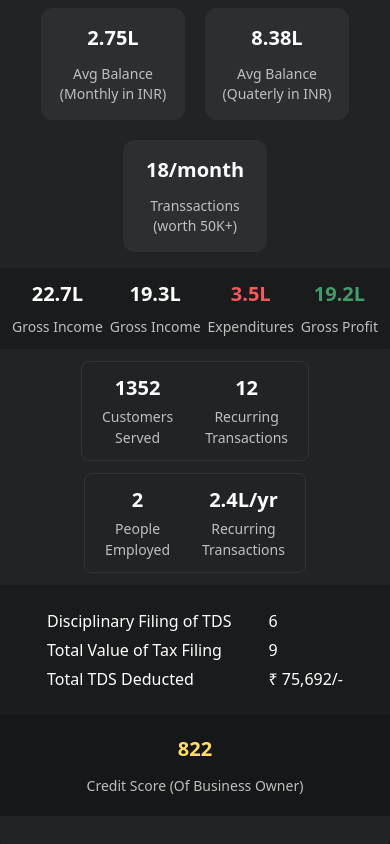
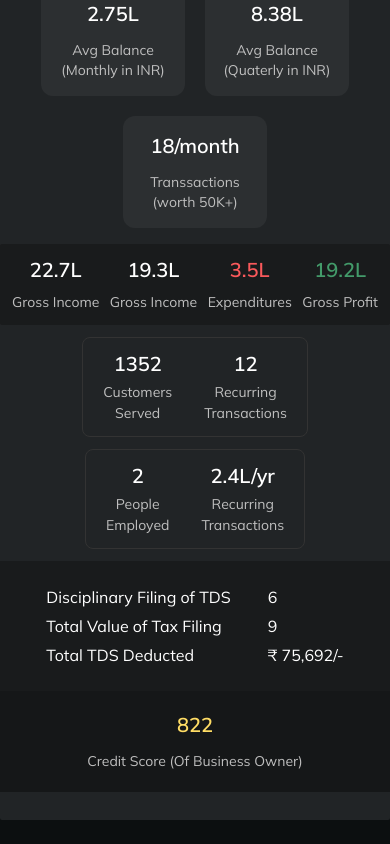
Before and after one commit to Prathamesh-Dukare/Business-Score-Dashboard, a React (Vite) app: page / in a window 390 px wide. Shown: the part 1106-1950 px from the top of the page. After the commit the page ends 1926 px from the top, so only its background shows below. Built offline with nearby package versions, Linux system fonts and the light colour scheme.

Commit message:
Add : Mulish font

```diff
--- a/src/App.jsx
+++ b/src/App.jsx
@@ -5,7 +5,7 @@ import './App.css'
 
 function App() {
     return (
-        <section className='App bg-bgmain text-white rounded-sm max-w-screen-md md:max-w-[900px] m-auto p-2 px-0 sm:p-5'>
+        <section className='App bg-bgmain font-mulish text-white rounded-sm max-w-screen-md md:max-w-[900px] m-auto p-2 px-0 sm:p-5'>
             <Header />
             <section className="main-section md:flex md:space-x-5">
                 <BScore />
--- a/tailwind.config.cjs
+++ b/tailwind.config.cjs
@@ -14,6 +14,10 @@ module.exports = {
       xl: '1280px',
       '2xl': '1536px'
     },
+    fontFamily: {
+      // sans: ["Syne", "sans-serif"],
+      mulish: ['Mulish', 'sans-serif'],
+    },
     extend: {
       colors:{
         "bgmain": "#212426",
```
